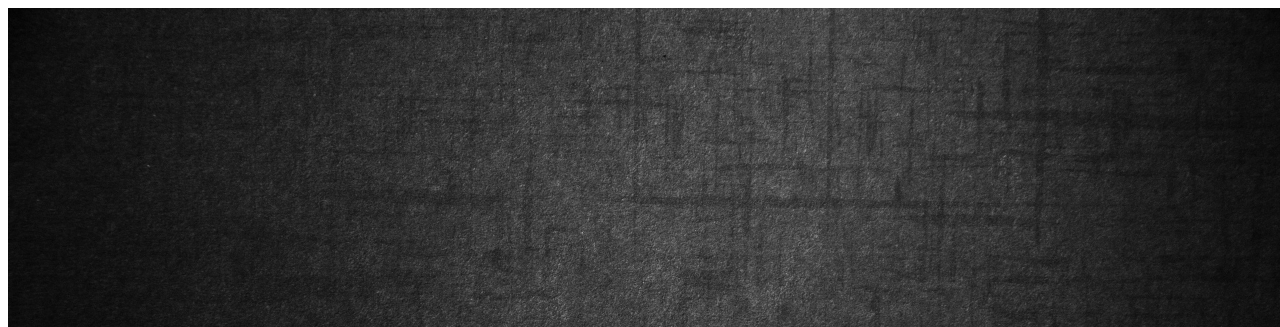
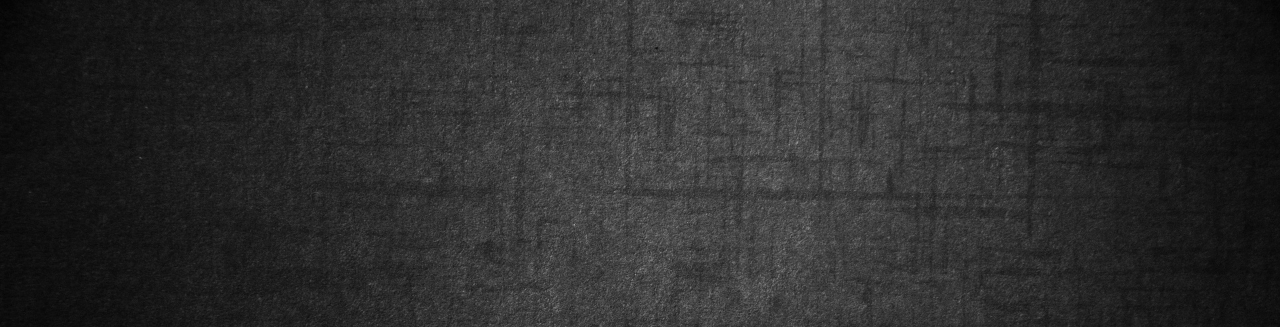
Before and after one commit to kaiOrtega/prueba, a Gatsby site: page / in a window 1280 px wide. Shown: the top 327 px of the page. Built offline with nearby package versions, Linux system fonts and the light colour scheme; Gatsby itself is replaced by a stand-in of ours.

Commit message:
cambiando el body

```diff
--- a/src/pages/index.js
+++ b/src/pages/index.js
@@ -6,6 +6,7 @@ import styled from 'styled-components'
 //import Image from "../components/image"
 import SEO from "../components/seo"
 import background from "../images/background.jpg"
+import '../styles/general.css'
 
 
 const Image = styled.div`
--- /dev/null
+++ b/src/styles/general.css
@@ -0,0 +1,4 @@
+body {
+    margin: 0;
+    background: red;
+}
```
